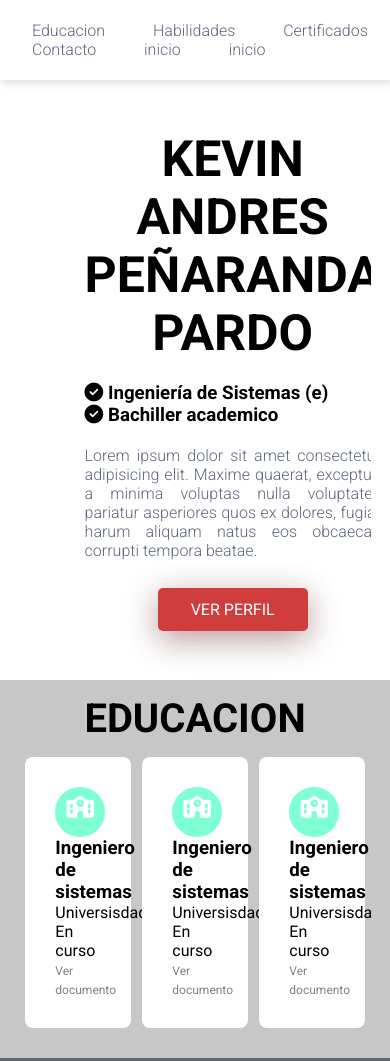
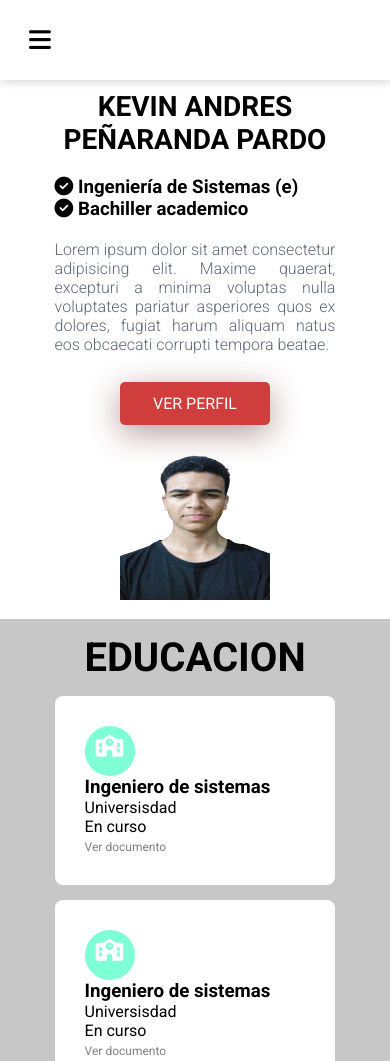
Before and after one commit to Kevin192212/Curriculum, a plain HTML site: page index.html in a window 390 px wide. Shown: the top 1061 px of the page. Drawn offline with Linux system fonts and the light colour scheme.

Commit message:
add files

```diff
--- a/css/estilo.css
+++ b/css/estilo.css
@@ -10,6 +10,21 @@ body {
 
 h1 {
     font-size: 50px;
+}
+
+.hamburguer {
+    height: 80px;
+    width: 80px;
+    text-align: center;
+    z-index: 100;
+    cursor: pointer;
+    transition: color .5s ease-in;
+    display: none;
+}
+
+.hamburguer i {
+    font-size: 25px;
+    line-height: 80px;
 }
 
 .contenedor {
@@ -46,6 +61,7 @@ nav {
 .enlaces-header {
     font-weight: 300;
     margin: auto;
+    transition: all ease-in-out 0.5s;
 }
 
 .nav .enlaces-header a {
@@ -428,3 +444,88 @@ footer {
     background-color: rgb(32, 129, 226);
     border-color: rgb(88, 199, 255);
 }
+
+/* ############################### BREAKPOINS ############################## */
+
+@media screen and (max-width:700px){
+    .hamburguer {
+        display: block;
+    }
+
+    .enlaces-header {
+        position: fixed;
+        background-color: aqua;
+        top: 0;
+        right: 0;
+        width: 100%;
+        height: 100vh;
+        display: flex;
+        align-items: center;
+        flex-direction: column;
+        clip-path: circle(0.0% at 1% 1%);
+
+    }
+
+    .nav .hamburgueropen {
+        clip-path: circle(150.0% at 1% 1%);
+
+    }
+
+    .nav .enlaces-header a {
+        color: #fff;
+        background-color: gray;
+        text-transform: uppercase;
+        font-weight: 800px;
+        width: 50%;
+        text-align: center;
+        margin-top: 20px;
+    }
+
+    h1 {
+        font-size: 28px;
+        margin-top: 10px;
+    }
+
+    .textos-header {
+        margin: 0px;
+    }
+
+    .contenido-header {
+        display: block;
+        height: auto;
+        margin-bottom: 15px;
+    }
+
+    .contenido-header > img {
+        margin: 25px 0 0 0;
+        width: 150px;
+        height: 150px;
+    }
+
+    /* SECTION EDUCATION */
+
+    .education {
+        width: 80%;
+        margin-bottom: 15px;
+    }
+
+    /* SECTION CERTIFICATES */
+
+    .certificates {
+        width: 45%;
+    }
+
+    .certificates > img {
+        height: 80px;
+    }
+
+    /* SECTION FOOTER */
+
+    .partFooter > img {
+        display: none;
+    }
+
+    .partFooter {
+        width: 80%;
+    }
+}
--- a/index.html
+++ b/index.html
@@ -24,6 +24,10 @@
                     <a href="#infopersonal">Contacto</a>
                     <a href="#">inicio</a>
                     <a href="#">inicio</a>
+                </div>
+                <div class="hamburguer">
+                    <i class="fa-solid fa-bars"></i>
+
                 </div>
             </section>
         </nav>
@@ -237,5 +241,6 @@
     </footer>
 
     <script src="https://kit.fontawesome.com/deb04db862.js" crossorigin="anonymous"></script>
+    <Script src="js/my.js"></Script>
 </body>
 </html>
--- a/js/my.js
+++ b/js/my.js
@@ -1 +1,20 @@
-alert("BIENVENIDO A MI PAGINA");
+let enlaces_header = document.querySelectorAll(".enlaces-header")[0];
+let icon_hamburguer = true;
+
+document.querySelectorAll(".hamburguer")[0].addEventListener("click", function(){
+    if(icon_hamburguer){
+        document.querySelectorAll(".hamburguer")[0].style.color="#fff";
+        icon_hamburguer = false;
+    }else{
+        document.querySelectorAll(".hamburguer")[0].style.color="#000";
+        icon_hamburguer = true;
+    }
+
+    enlaces_header.classList.toggle("hamburgueropen");
+
+});
+
+document.querySelector(".enlaces-header")[0].addEventListener("click", function(){
+    enlaces_header.classList.toggle("hamburgueropen");
+    document.querySelectorAll(".hamburguer")[0].style.color="#000";
+})
```
